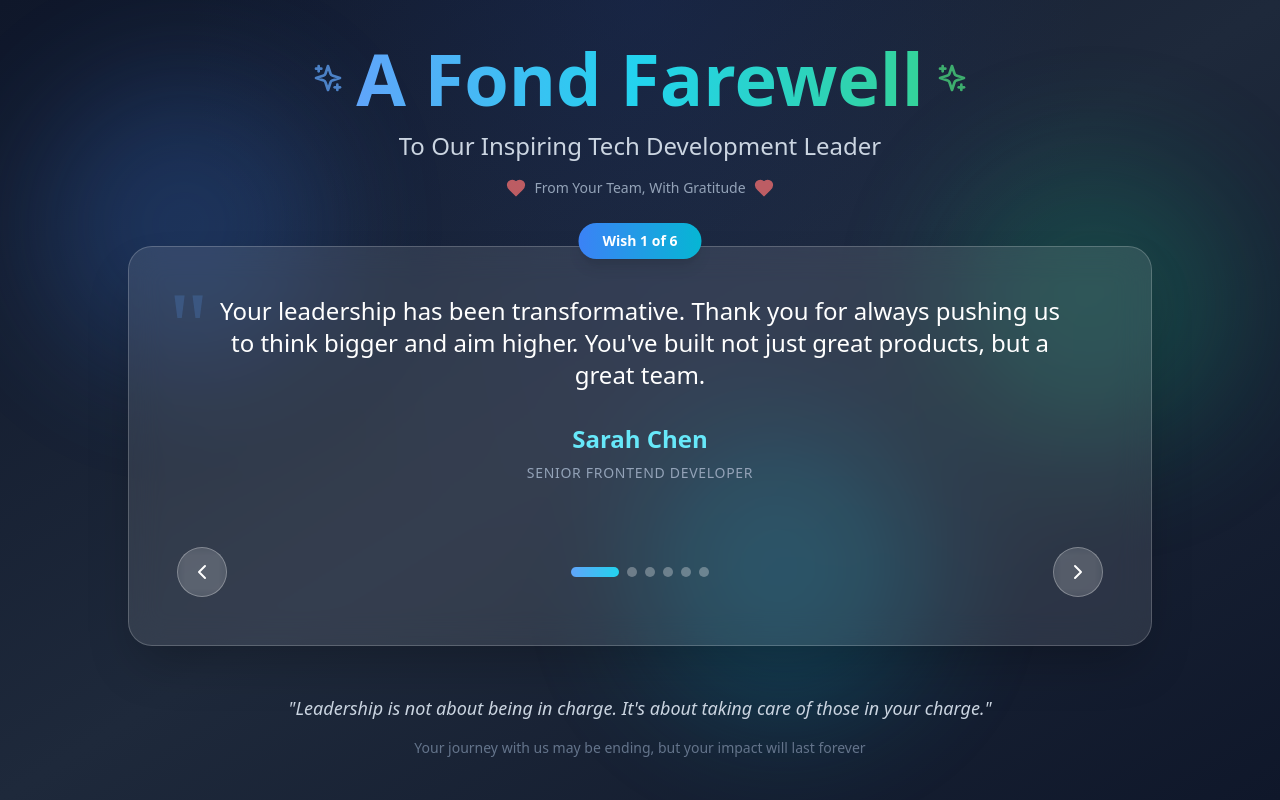
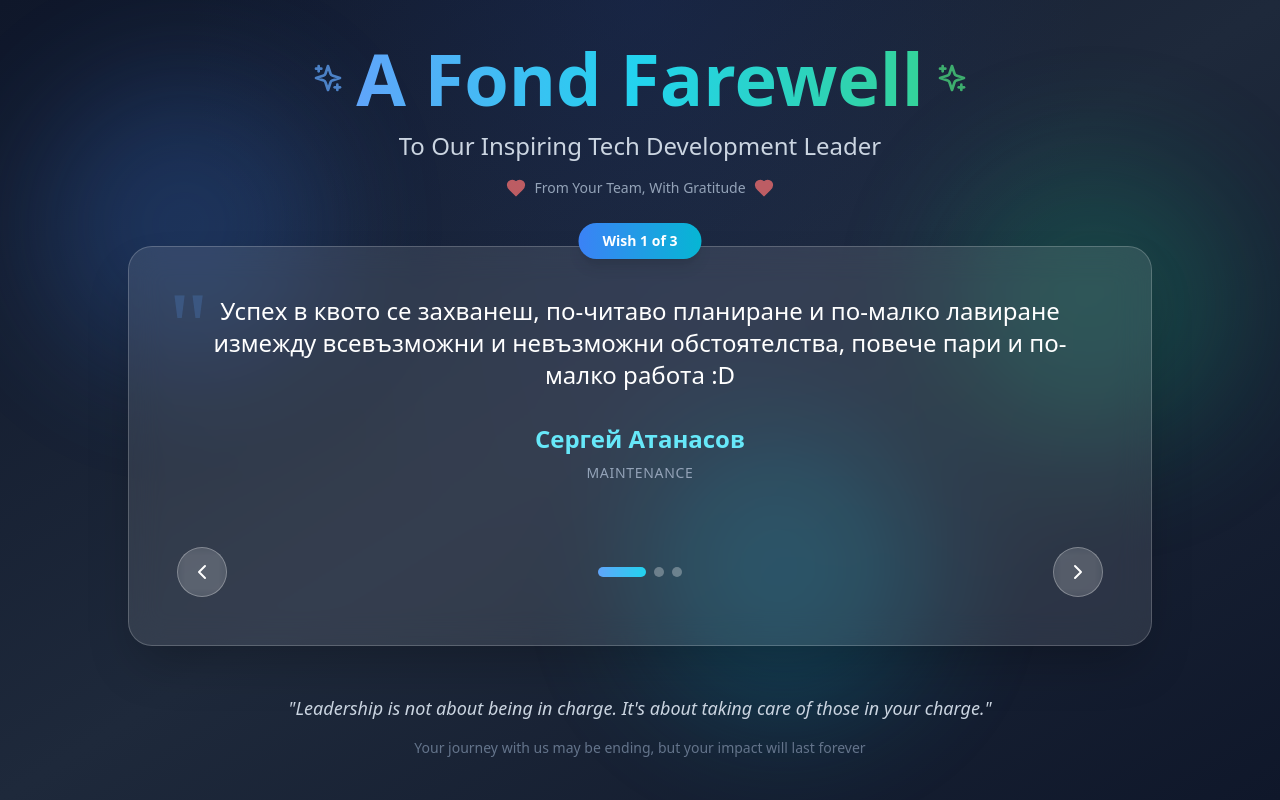
Before and after one commit to desislavadeneva-debug/-Memories, a React (Vite) app: page / in a window 1280 px wide. Built offline with nearby package versions, Linux system fonts and the light colour scheme.

Commit message:
edit messages

```diff
--- a/src/App.tsx
+++ b/src/App.tsx
@@ -3,47 +3,31 @@ import { ChevronLeft, ChevronRight, Heart, Sparkles } from 'lucide-react';
 
 interface Wish {
   id: number;
-  author: string;
+  name: string;
   message: string;
   role: string;
 }
 
 const wishes: Wish[] = [
+
   {
+    name: "Сергей Атанасов",
     id: 1,
-    author: "Sarah Chen",
-    message: "Your leadership has been transformative. Thank you for always pushing us to think bigger and aim higher. You've built not just great products, but a great team.",
-    role: "Senior Frontend Developer"
+    role: "Maintenance",
+    message: "Успех в квото се захванеш, по-читаво планиране и по-малко лавиране измежду всевъзможни и невъзможни обстоятелства, повече пари и по-малко работа :D",
   },
   {
-    id: 2,
-    author: "Michael Rodriguez",
-    message: "Working under your guidance has been the highlight of my career. Your technical vision and human touch made every challenge an opportunity to grow.",
-    role: "Backend Engineer"
-  },
+  id:2,
+  name: "Сашо Иванов",
+  role: "Frontend Developer",
+  message:   "Три години пример, спокойствие и заряд,  щитът на отдела и двигателят на идеите. Ще липсваш като ръководител, но ще останеш като стандарт.",
+},
+
   {
     id: 3,
-    author: "Emily Watson",
-    message: "You taught us that great technology comes from great culture. Your legacy will live on in every line of code we write and every decision we make.",
-    role: "DevOps Lead"
-  },
-  {
-    id: 4,
-    author: "James Park",
-    message: "Thank you for believing in us when we didn't believe in ourselves. Your mentorship turned junior developers into confident engineers.",
-    role: "Full Stack Developer"
-  },
-  {
-    id: 5,
-    author: "Aisha Patel",
-    message: "Your ability to balance innovation with pragmatism has been inspiring. You've shown us that leadership is about empowering others to lead.",
-    role: "Product Engineer"
-  },
-  {
-    id: 6,
-    author: "David Kim",
-    message: "From code reviews to career advice, you've always given your best. The impact you've made goes far beyond our codebase—it's in our hearts.",
-    role: "Mobile Developer"
+    name: "Цветана Калайкова",
+    message: "Въпреки че понякога гледахме от различни политически ъгли, винаги съм имала огромно възхищение към ума и идеите ти.  Ти поне знаеше какво говориш! 😄 За мен оставаш един от най-ярките колеги, с които съм работила в Телематик - умен, прям и вдъхновяващ и аз НАИСТИНА те ценя и те харесвам и ще ми липсваш. Успех и късмет в новото поприще!",
+    role: "UX designer"
   }
 ];
 
@@ -106,7 +90,7 @@ function App() {
 
             <div className="text-center space-y-2">
               <p className="text-2xl font-semibold text-cyan-300">
-                {wishes[currentIndex].author}
+                {wishes[currentIndex].name}
               </p>
               <p className="text-sm text-slate-400 uppercase tracking-wider">
                 {wishes[currentIndex].role}
```
